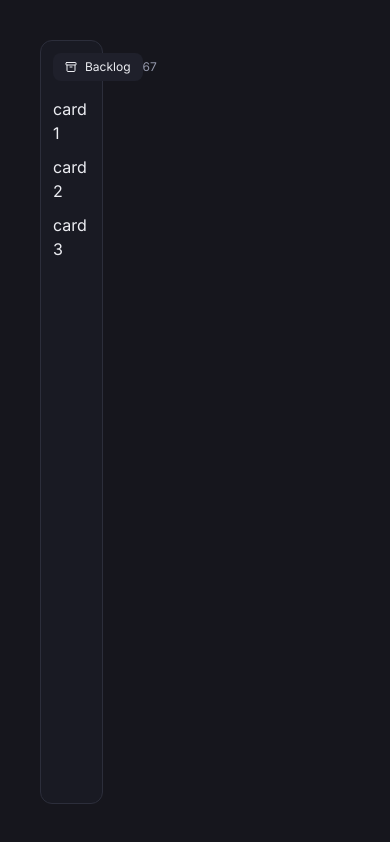
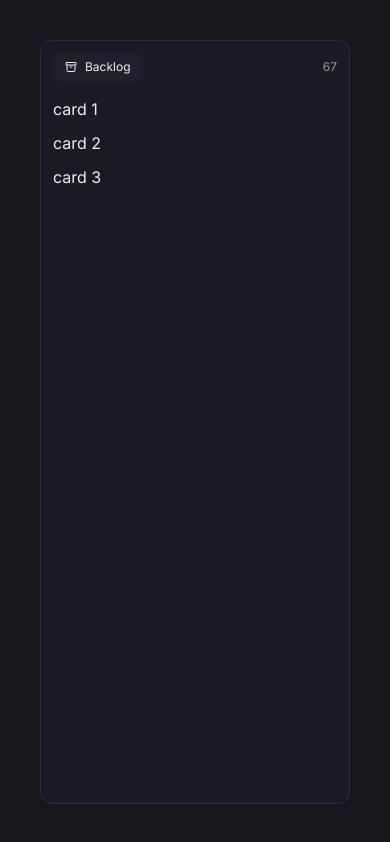
Before and after one commit to BrunoBecoski/board-app, a Next.js app: page / in a window 390 px wide. Built offline with nearby package versions, Linux system fonts and the light colour scheme.

Commit message:
Cria os componentes da Section

```diff
--- a/package.json
+++ b/package.json
@@ -26,6 +26,7 @@
     "postgres": "3.4.7",
     "react": "19.2.4",
     "react-dom": "19.2.4",
+    "tailwind-merge": "^3.6.0",
     "zod": "4.1.11"
   },
   "devDependencies": {
--- a/src/app/page.tsx
+++ b/src/app/page.tsx
@@ -1,27 +1,27 @@
 import { ArchiveIcon } from "lucide-react"
+
+import { Section } from "@/components/sections"
 
 export default function Home() {
   return (
     <div className="max-w-[1620px] w-full mx-auto p-10 flex flex-col gap-8 h-dvh">
-      <main className="grid grid-cols-4 gap-5 flex-1 items-stretch">
-        <div className="bg-navy-800 rounded-xl border-[0.5px] border-navy-500 pt-3 flex flex-col gap-1">
-          {/* Header */}
-          <div className="flex items-center justify-between px-3">
-            <span className="bg-navy-700 rounded-lg px-3 py-1.5 flex items-center gap-2 text-xs">
+      <main className="grid grid-cols-1 sm:grid-cols-2 md:grid-cols-4 gap-5 flex-1 items-stretch">
+        <Section.Root>
+          <Section.Header>
+            <Section.Title>
               <ArchiveIcon className="size-3" />
               Backlog
-            </span>
+            </Section.Title>
 
-            <span className="text-xs text-navy-200">67</span>
-          </div>
+            <Section.IssueCount>67</Section.IssueCount>
+          </Section.Header>
 
-          {/* Content */}
-          <div className="flex flex-col gap-2.5 overflow-y-scroll p-3">
+          <Section.Content>
             <div>card 1</div>
             <div>card 2</div>
             <div>card 3</div>
-          </div>
-        </div>
+          </Section.Content>
+        </Section.Root>
       </main>
     </div>
   )
--- /dev/null
+++ b/src/components/sections.tsx
@@ -0,0 +1,71 @@
+import type { ComponentProps } from "react"
+import { twMerge } from "tailwind-merge"
+
+interface SectionRootProps extends ComponentProps<"div"> {}
+
+function SectionRoot({ className, ...props }: SectionRootProps) {
+  return (
+    <div
+      className={twMerge(
+        "bg-navy-800 rounded-xl border-[0.5px] border-navy-500 pt-3 flex flex-col gap-1",
+        className,
+      )}
+      {...props}
+    />
+  )
+}
+
+interface SectionHeaderProps extends ComponentProps<"div"> {}
+
+function SectionHeader({ className, ...props }: SectionHeaderProps) {
+  return (
+    <div
+      className={twMerge("flex items-center justify-between px-3", className)}
+      {...props}
+    />
+  )
+}
+
+interface SectionTitleProps extends ComponentProps<"span"> {}
+
+function SectionTitle({ className, ...props }: SectionTitleProps) {
+  return (
+    <span
+      className={twMerge(
+        "bg-navy-700 rounded-lg px-3 py-1.5 flex items-center gap-2 text-xs",
+        className,
+      )}
+      {...props}
+    />
+  )
+}
+
+interface SectionIssueCountProps extends ComponentProps<"span"> {}
+
+function SectionIssueCount({ className, ...props }: SectionIssueCountProps) {
+  return (
+    <span className={twMerge("text-xs text-navy-200", className)} {...props} />
+  )
+}
+
+interface SectionContentProps extends ComponentProps<"div"> {}
+
+function SectionContent({ className, ...props }: SectionContentProps) {
+  return (
+    <div
+      className={twMerge(
+        "flex flex-col gap-2.5 overflow-y-scroll p-3",
+        className,
+      )}
+      {...props}
+    />
+  )
+}
+
+export const Section = {
+  Root: SectionRoot,
+  Header: SectionHeader,
+  Title: SectionTitle,
+  IssueCount: SectionIssueCount,
+  Content: SectionContent,
+}
```
Also changed, not shown: 1 other file (tests, documents, lock files or other folders).
